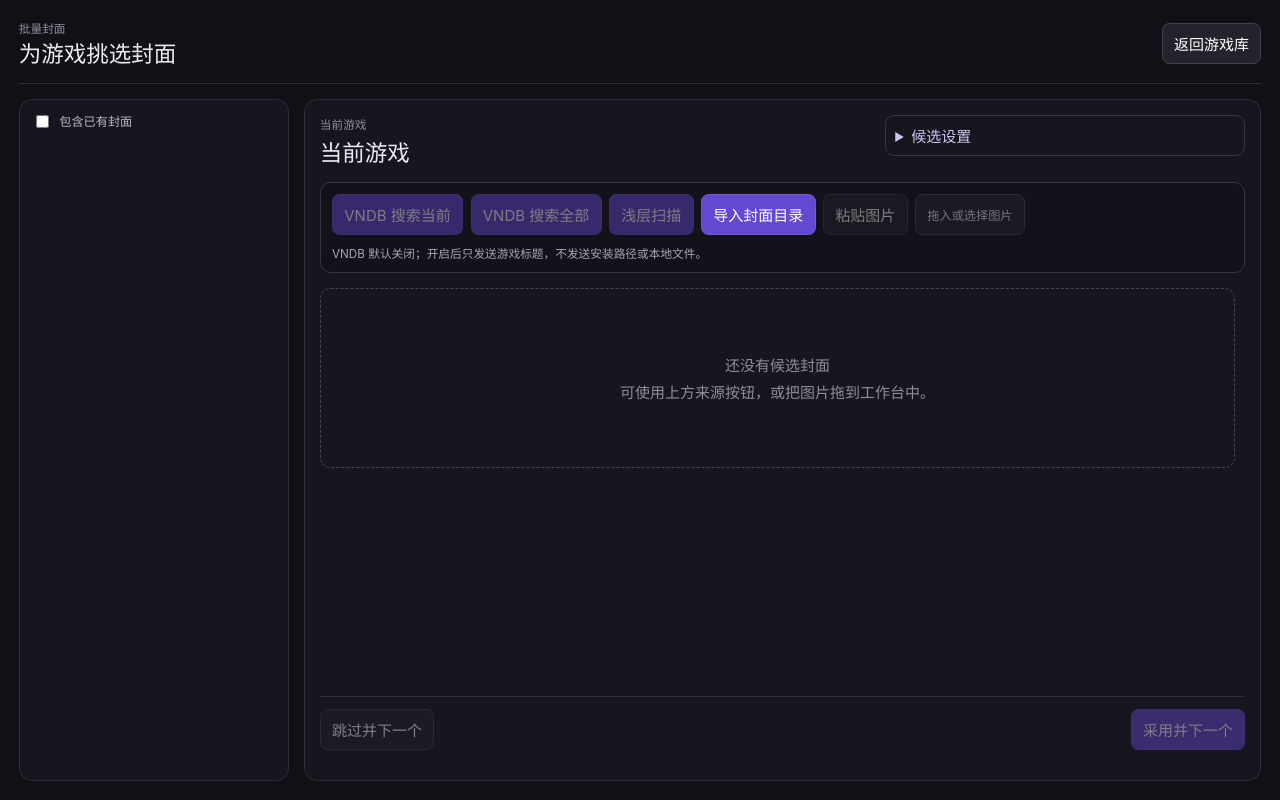
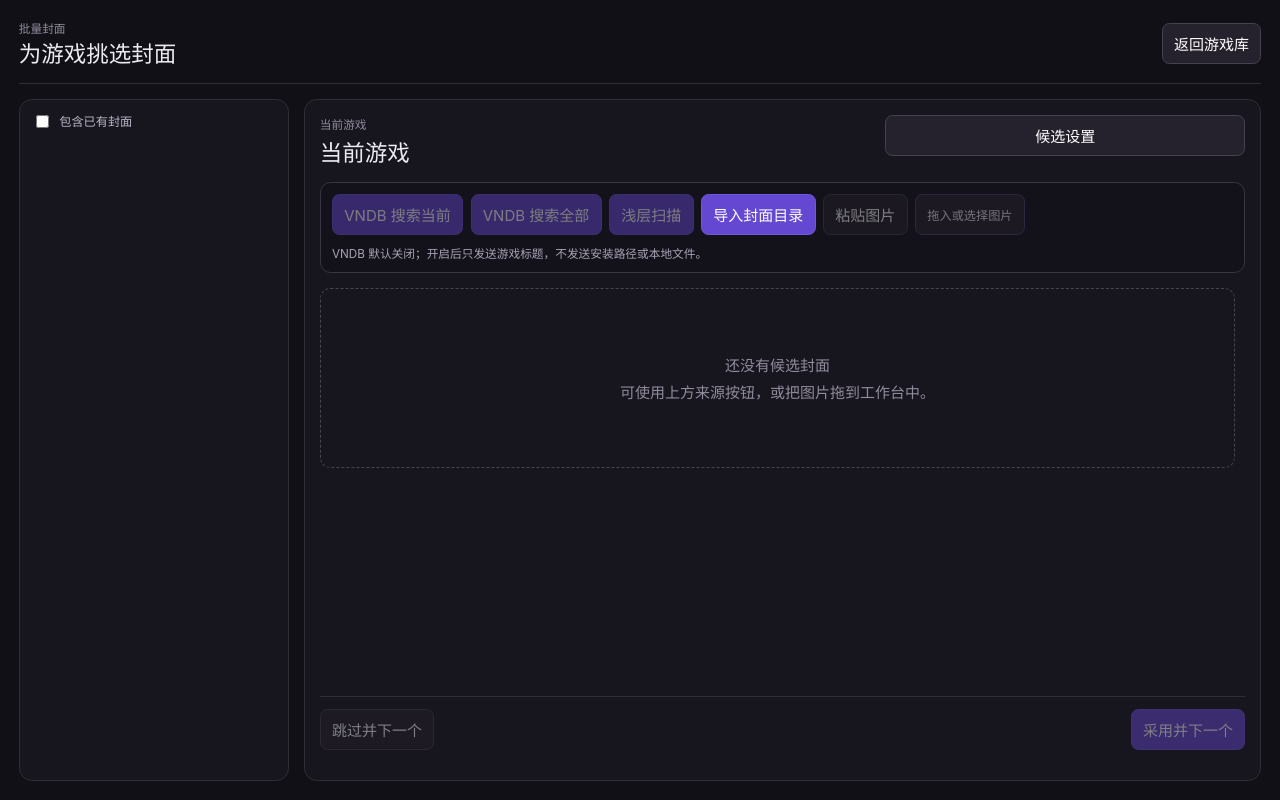
Before and after one commit to zyj13547810610/GameSave-Scout, a Vue app in the folder frontend/: page / in a window 1280 px wide. Both pictures are taken after a click on the button "批量封面". Built offline with nearby package versions, Linux system fonts and the light colour scheme.

Commit message:
feat: 将候选设置改为锚定浮层

```diff
--- a/frontend/src/features/covers/CoverWizardSettings.vue
+++ b/frontend/src/features/covers/CoverWizardSettings.vue
@@ -1,5 +1,5 @@
 <script setup lang="ts">
-import { reactive, watch } from 'vue'
+import { nextTick, onBeforeUnmount, onMounted, reactive, ref, watch } from 'vue'
 import type { CoverWizardSettings } from '../../api/contracts'
 
 const props = defineProps<{
@@ -9,7 +9,24 @@ const props = defineProps<{
 }>()
 const emit = defineEmits<{ save: [settings: CoverWizardSettings] }>()
 const form = reactive({ ...props.settings })
+const root = ref<HTMLElement | null>(null)
+const trigger = ref<HTMLButtonElement | null>(null)
+const open = ref(false)
 watch(() => props.settings, (value) => Object.assign(form, value), { deep: true })
+
+async function closeAndRestoreFocus() {
+  open.value = false
+  await nextTick()
+  trigger.value?.focus()
+}
+
+function onDocumentPointerDown(event: PointerEvent) {
+  if (!open.value || root.value?.contains(event.target as Node)) return
+  void closeAndRestoreFocus()
+}
+
+onMounted(() => document.addEventListener('pointerdown', onDocumentPointerDown))
+onBeforeUnmount(() => document.removeEventListener('pointerdown', onDocumentPointerDown))
 
 function submit() {
   emit('save', {
@@ -21,8 +38,26 @@ function submit() {
 </script>
 
 <template>
-  <details class="cover-wizard-settings">
-    <summary>候选设置</summary>
+  <div ref="root" class="cover-wizard-settings">
+    <button
+      ref="trigger"
+      data-test="cover-settings-trigger"
+      class="cover-settings-trigger secondary"
+      type="button"
+      aria-haspopup="dialog"
+      :aria-expanded="open"
+      aria-controls="cover-settings-popover"
+      @click="open = !open"
+    >候选设置</button>
+    <section
+      v-if="open"
+      id="cover-settings-popover"
+      data-test="cover-settings-popover"
+      class="cover-settings-popover"
+      role="dialog"
+      aria-label="候选设置"
+      @keydown.esc.stop.prevent="closeAndRestoreFocus"
+    >
       <form @submit.prevent="submit">
         <label><input v-model="form.coverOnlineEnabled" type="checkbox"> 启用 VNDB 在线搜索</label>
         <label>每个游戏的 VNDB 候选
@@ -34,5 +69,6 @@ function submit() {
         <button type="submit" :disabled="busy">保存设置</button>
         <p v-if="error" class="inline-error" role="alert">设置未保存：{{ error }}</p>
       </form>
-  </details>
+    </section>
+  </div>
 </template>
--- a/frontend/src/features/library/library.css
+++ b/frontend/src/features/library/library.css
@@ -156,8 +156,9 @@
 .cover-queue-select { display: none; width: 100%; }
 .cover-wizard-review { display: grid; grid-template-rows: auto auto minmax(0, 1fr) auto auto; gap: 1rem; padding: 1rem; }
 .cover-review-heading { align-items: flex-start; }
-.cover-wizard-settings { width: min(24rem, 100%); border: 1px solid #393641; border-radius: .6rem; padding: .6rem; }
-.cover-wizard-settings summary { cursor: pointer; color: #cfc2f5; }
+.cover-wizard-settings { position: relative; width: min(24rem, 100%); }
+.cover-settings-trigger { width: 100%; }
+.cover-settings-popover { position: absolute; z-index: 8; top: calc(100% + .5rem); right: 0; overflow-y: auto; width: min(24rem, calc(100vw - 2rem)); max-width: 100%; max-height: 70dvh; border: 1px solid #393641; border-radius: .6rem; padding: .6rem; background: #17151e; box-shadow: 0 .75rem 2rem rgb(0 0 0 / 35%); overscroll-behavior-y: contain; scrollbar-gutter: stable; }
 .cover-wizard-settings form { display: grid; gap: .5rem; margin-top: .5rem; }
 .cover-wizard-settings label { margin: 0; }
 .cover-wizard-settings label:first-child { display: flex; align-items: center; gap: .5rem; }
```
Also changed, not shown: 3 other files (tests, documents, lock files or other folders). Lines whose indentation alone changed are shown as unchanged.
